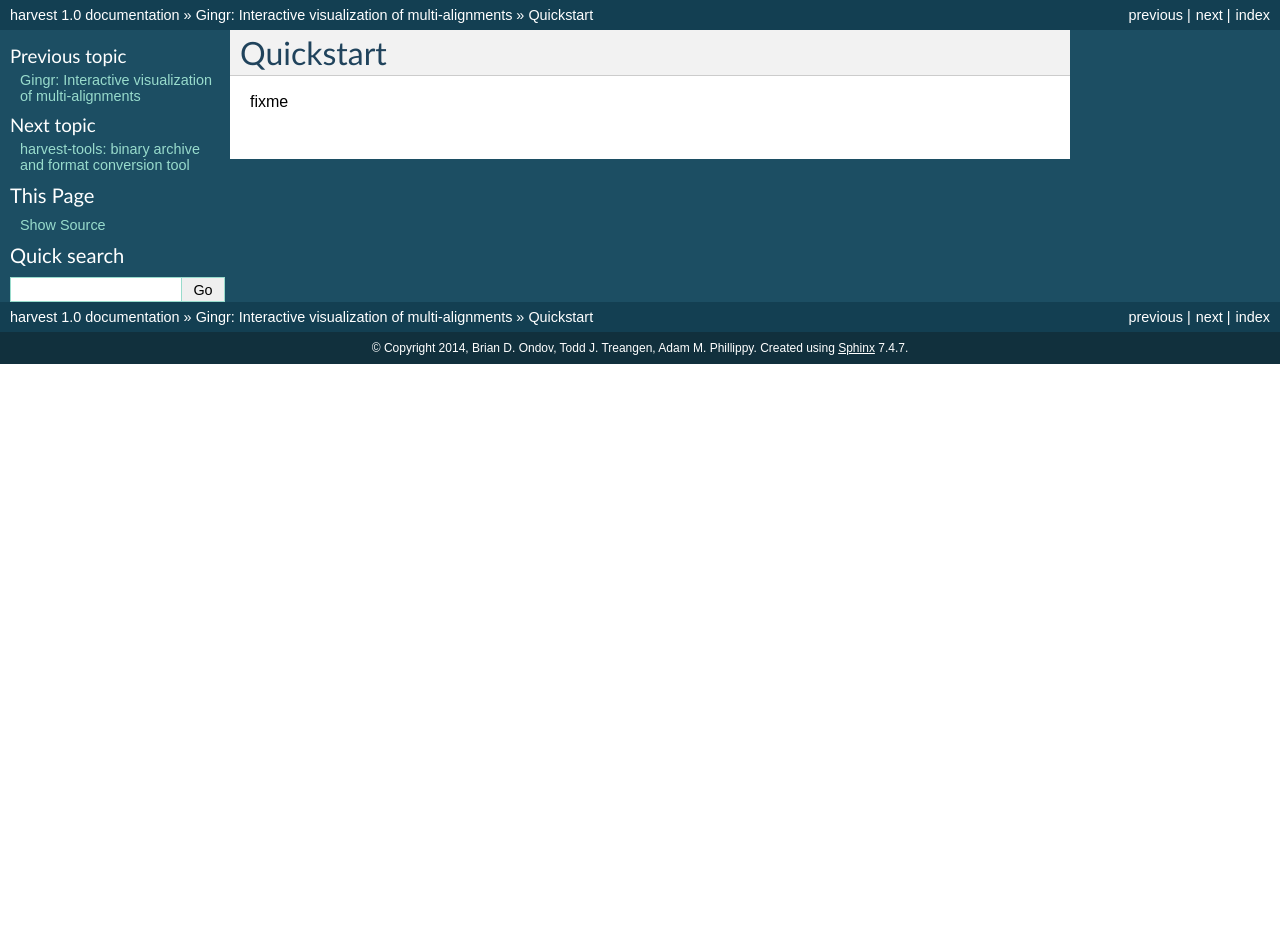
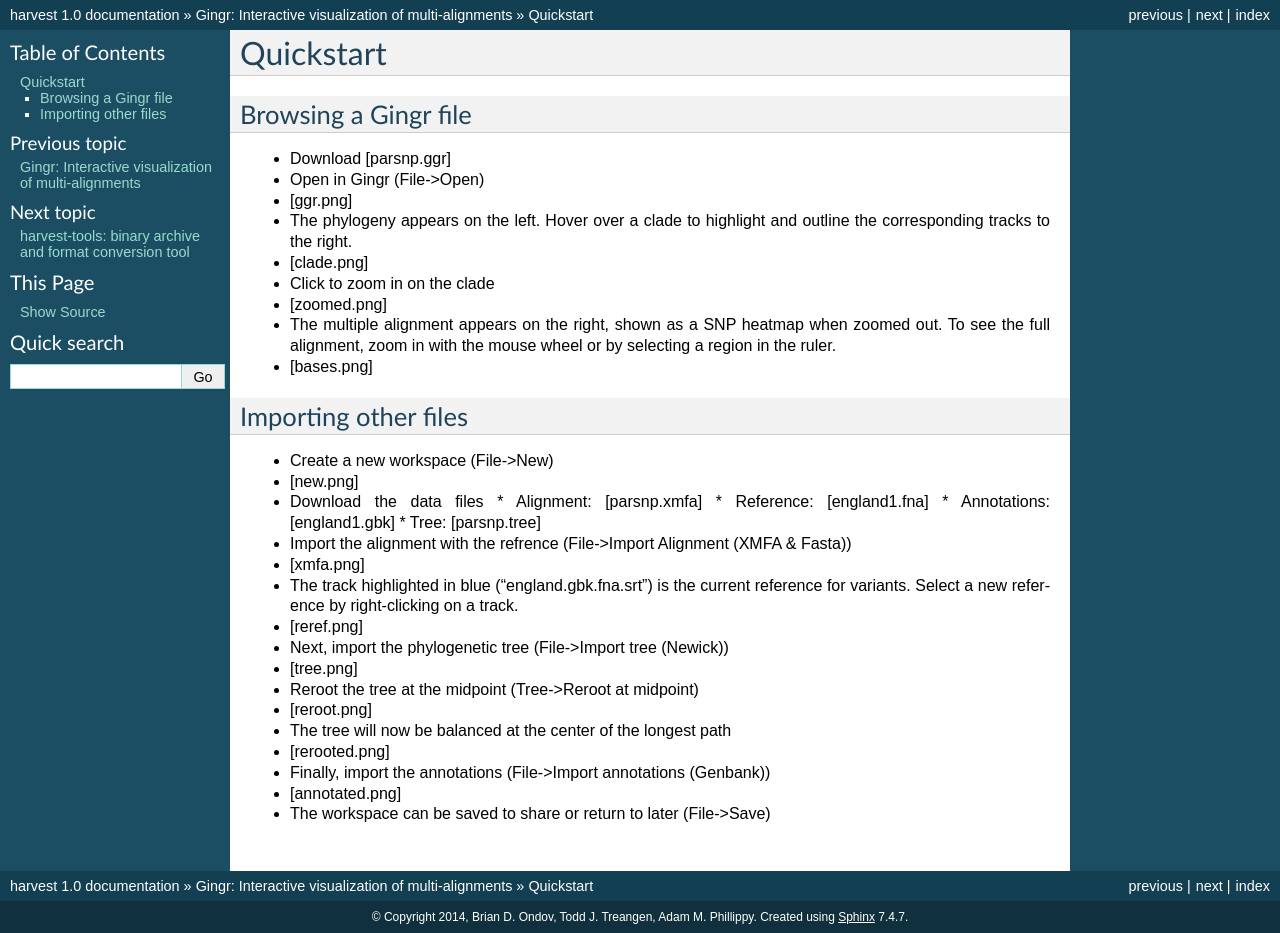
Before and after one commit to marbl/harvest, a Sphinx documentation site: the page built from docs/content/gingr/quickstart.rst, in a window 1280 px wide. Built offline with Sphinx 7.4.7, drawn with Linux system fonts in a browser that asks for light colours; pages that are not in the unit, such as notebooks, are missing from menus; before the commit the page ends 900 px from its top, so only the background shows below that.

Commit message:
Tutorial with placeholders for images and files

```diff
--- a/docs/content/gingr/quickstart.rst
+++ b/docs/content/gingr/quickstart.rst
@@ -1,4 +1,37 @@
 Quickstart
 ==========
 
-fixme
+Browsing a Gingr file
+--------------------
+* Download [parsnp.ggr]
+* Open in Gingr (File->Open)
+* [ggr.png]
+* The phylogeny appears on the left. Hover over a clade to highlight and outline the corresponding tracks to the right.
+* [clade.png]
+* Click to zoom in on the clade
+* [zoomed.png]
+* The multiple alignment appears on the right, shown as a SNP heatmap when zoomed out. To see the full alignment, zoom in with the mouse wheel or by selecting a region in the ruler.
+* [bases.png]
+
+Importing other files
+---------------------
+* Create a new workspace (File->New)
+* [new.png]
+* Download the data files
+  * Alignment: [parsnp.xmfa]
+  * Reference: [england1.fna]
+  * Annotations: [england1.gbk]
+  * Tree: [parsnp.tree]
+* Import the alignment with the refrence (File->Import Alignment (XMFA & Fasta))
+* [xmfa.png]
+* The track highlighted in blue ("england.gbk.fna.srt") is the current reference for variants. Select a new reference by right-clicking on a track.
+* [reref.png]
+* Next, import the phylogenetic tree (File->Import tree (Newick))
+* [tree.png]
+* Reroot the tree at the midpoint (Tree->Reroot at midpoint)
+* [reroot.png]
+* The tree will now be balanced at the center of the longest path
+* [rerooted.png]
+* Finally, import the annotations (File->Import annotations (Genbank))
+* [annotated.png]
+* The workspace can be saved to share or return to later (File->Save)
```
